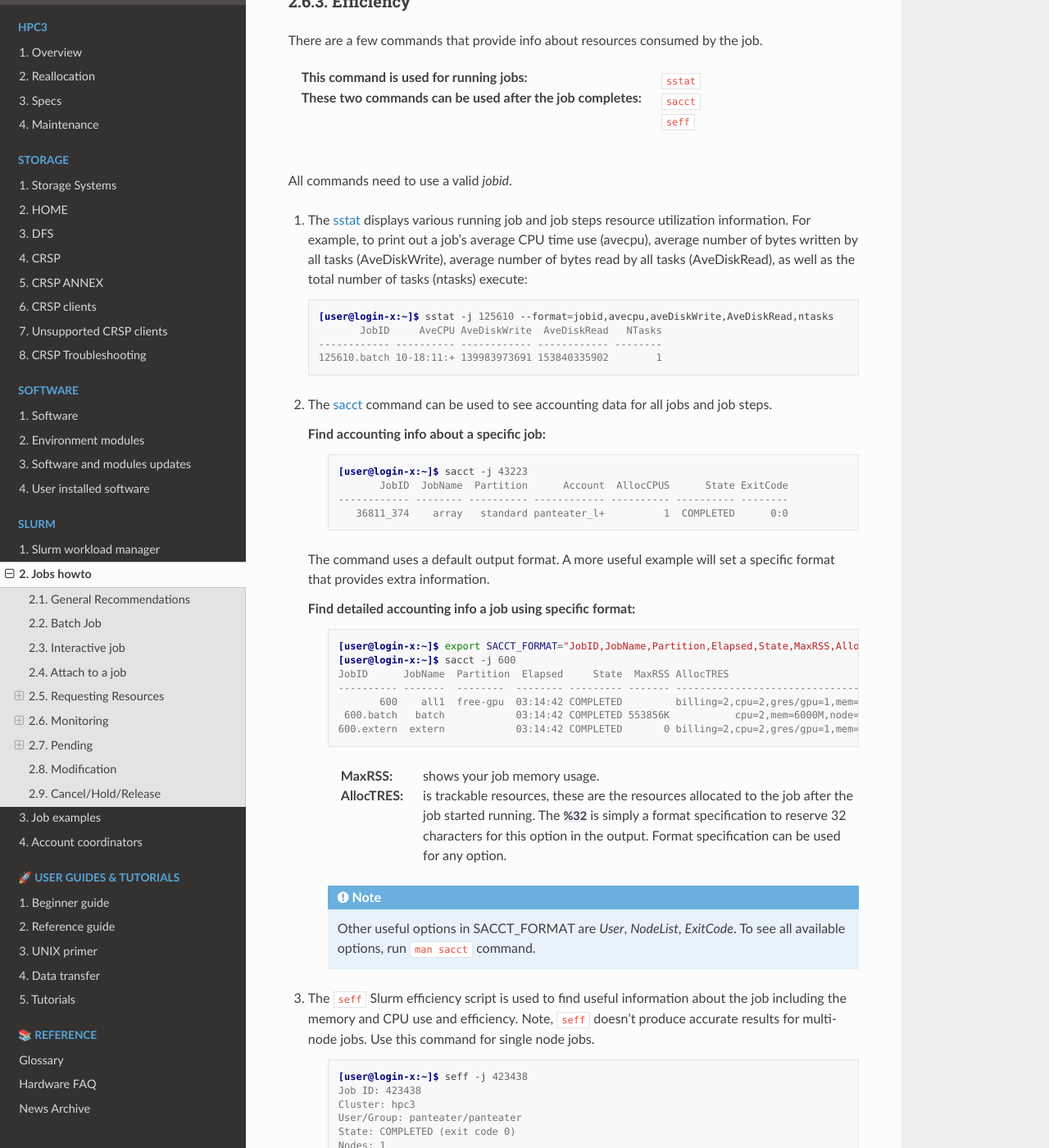
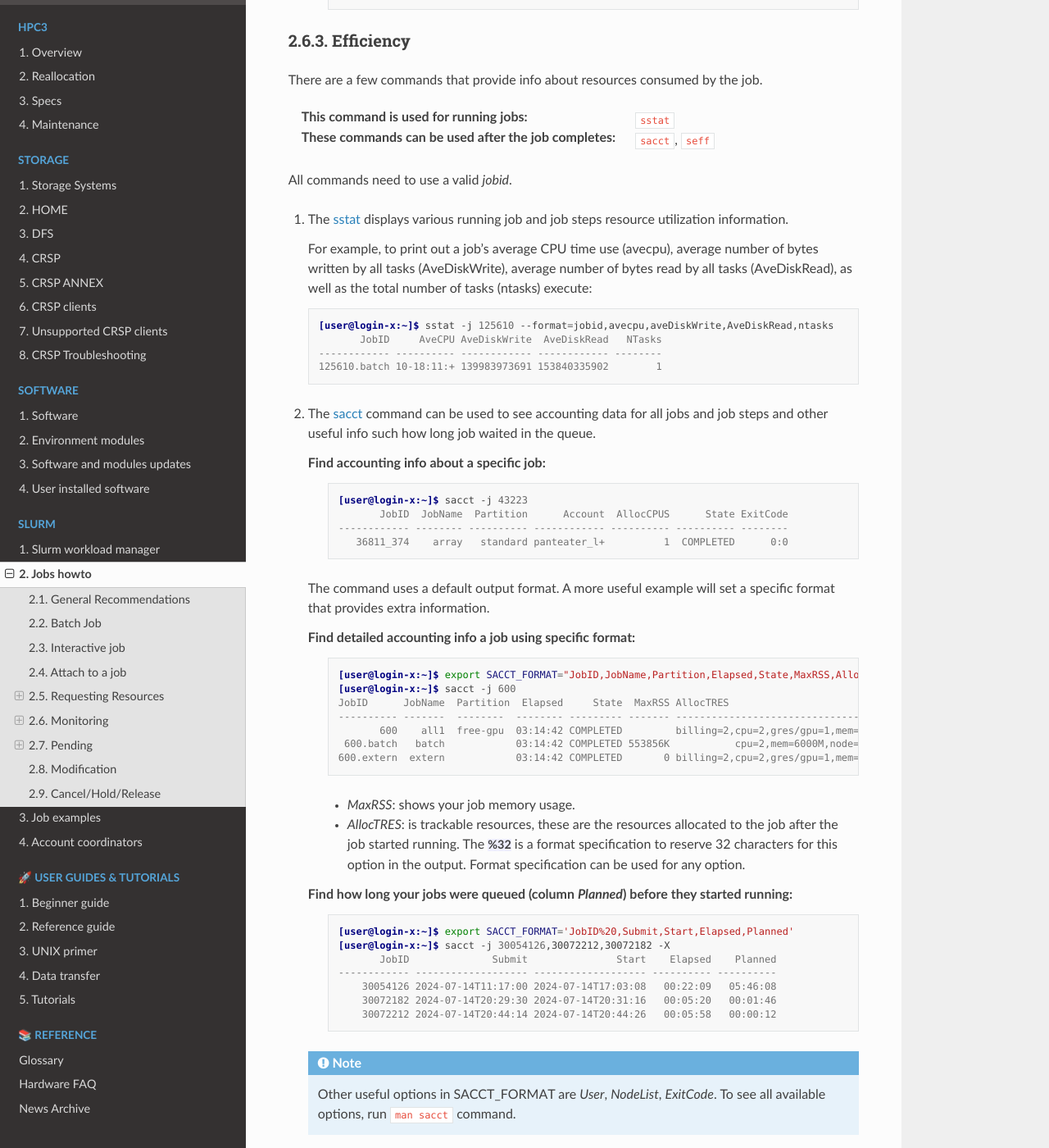
Before and after one commit to RCIC-UCI-Public/website-rcic, a Sphinx documentation site: the page built from docs/source/slurm/jobs.rst, in a window 1280 px wide and 1400 px high, scrolled down 14460 px. Shown: the whole window at 82% size. Built offline with Sphinx 7.4.7 and the Read the Docs theme 2.0.0, drawn with Linux system fonts in a browser that asks for light colours; some of the changed text lies outside the part shown.

Commit message:
add how to estimate job waiting time for pending and completed jobs

```diff
--- a/docs/source/slurm/jobs.rst
+++ b/docs/source/slurm/jobs.rst
@@ -691,14 +691,14 @@
 :This command is used for running jobs:
   ``sstat``
 
-:These two commands can be used after the job completes:
-  | ``sacct``
-  | ``seff``
+:These commands can be used after the job completes:
+  ``sacct``,  ``seff``
 
 All commands need to use a valid *jobid*.
 
 1. The `sstat <https://slurm.schedmd.com/sstat.html>`_
    displays various running job and job steps resource utilization information.
+
    For example, to print out a job's average CPU time use (avecpu), average number of bytes written by all tasks
    (AveDiskWrite), average number of bytes read by all tasks (AveDiskRead),
    as well as the total number of tasks (ntasks) execute:
@@ -712,7 +712,8 @@
 
 
 2. The `sacct <https://slurm.schedmd.com/sacct.html>`_ command  can be used to see accounting
-   data for all jobs and job steps.
+   data for all jobs and job steps and other useful info such how long job
+   waited in the queue.
 
    Find accounting info about a specific job:
      .. code-block:: console
@@ -737,17 +738,25 @@
         600.extern  extern            03:14:42 COMPLETED       0 billing=2,cpu=2,gres/gpu=1,mem=+
 
 
-     :MaxRSS:
-       shows your job memory usage.
-
-     :AllocTRES:
-       is trackable resources, these are the resources allocated to the job
-       after the job started running. The :tt:`%32` is simply a format specification to
+     * *MaxRSS*: shows your job memory usage.
+     * *AllocTRES*: is trackable resources, these are the resources allocated to the job
+       after the job started running. The :tt:`%32` is a format specification to
        reserve 32 characters for this option in the output. Format specification can
        be used for any option.
 
-     .. note:: Other useful options in SACCT_FORMAT are *User*, *NodeList*, *ExitCode*.
-               To see all available options, run ``man sacct`` command.
+   Find how long your jobs were queued (column *Planned*) before they started running:
+     .. code-block:: console
+
+        [user@login-x:~]$ export SACCT_FORMAT='JobID%20,Submit,Start,Elapsed,Planned'
+        [user@login-x:~]$ sacct -j 30054126,30072212,30072182 -X
+               JobID              Submit               Start    Elapsed    Planned
+        ------------ ------------------- ------------------- ---------- ----------
+            30054126 2024-07-14T11:17:00 2024-07-14T17:03:08   00:22:09   05:46:08
+            30072182 2024-07-14T20:29:30 2024-07-14T20:31:16   00:05:20   00:01:46
+            30072212 2024-07-14T20:44:14 2024-07-14T20:44:26   00:05:58   00:00:12
+
+   .. note:: Other useful options in SACCT_FORMAT are *User*, *NodeList*, *ExitCode*.
+             To see all available options, run ``man sacct`` command.
 
 
 3. The ``seff`` Slurm efficiency script is used to find useful information about the job
@@ -850,6 +859,26 @@
 To see all available job pending reasons and their definitions, please see output of
 ``man squeue`` command in the *JOB REASON CODES* section.
 A job may be waiting for more than one reason.
+
+.. _pending reason resources:
+
+Pending job due to Resources
+^^^^^^^^^^^^^^^^^^^^^^^^^^^^
+
+If your job is in pending status due to the reason *Resources*
+it means the resources you requested are currently busy.
+
+1. Check Slurm estimate for the job start time:
+
+   .. code-block:: console
+
+      [user@login-x:~]$ squeue --start -j 325111
+      JOBID  PARTITION NAME      USER ST          START_TIME NODES SCHEDNODES  NODELIST(REASON)
+      325111      free  GEN panteater PD 2024-08-15T13:36:57     1 hpc3-14-00  (Resources)
+
+   | The estimated time start is listed under *START_TIME*.
+   | You either have to wait or you need to change your job requirements.
+     See :ref:`fix pending jobs <fix pending job>`.
 
 .. _pending in personal account:
 
```
